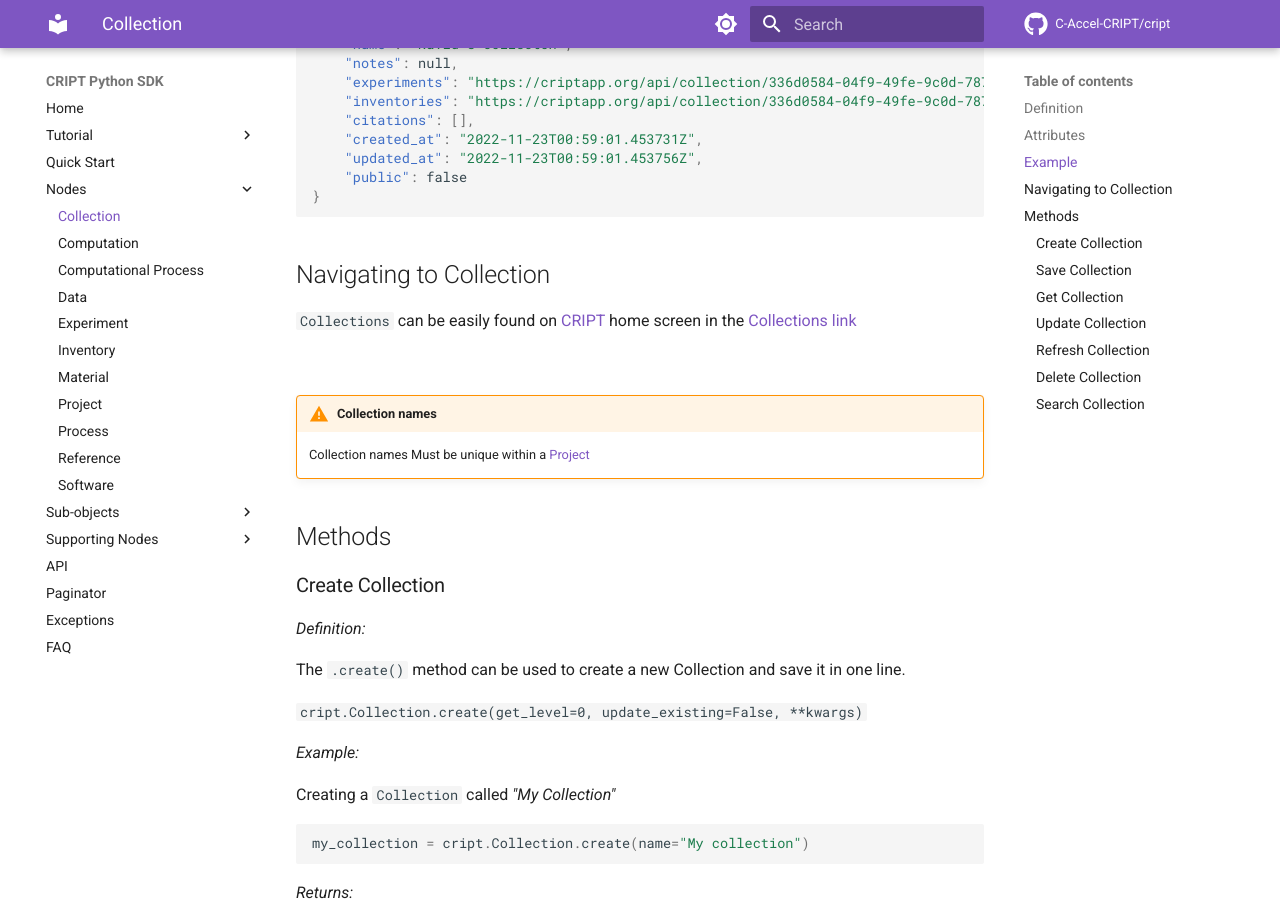
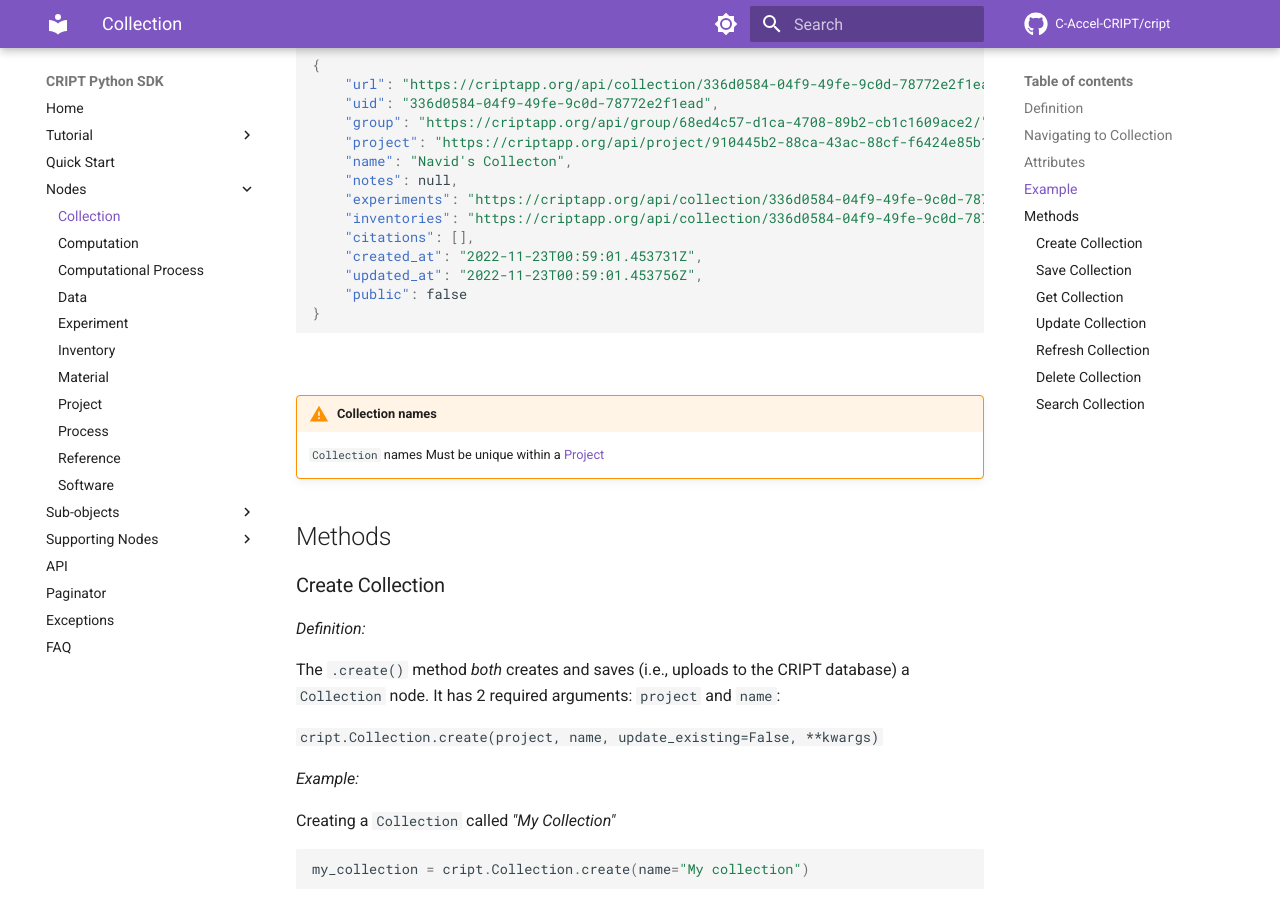
Before and after one commit to C-Accel-CRIPT/sdk-archive, an MkDocs documentation site: the page built from docs/nodes/collection.md, in a window 1280 px wide and 900 px high, scrolled down 1895 px. Built offline with MkDocs 1.6.1 and Material for MkDocs 9.7.7, drawn with Linux system fonts in a browser that asks for light colours; comment, search, counter and statistics services are not loaded; some of the changed text lies outside the part shown.

Commit message:
updated arguments of cript.Collection.create()

````diff
--- a/docs/nodes/collection.md
+++ b/docs/nodes/collection.md
@@ -42,14 +46,10 @@
 
 ```
 
-## Navigating to Collection
-`Collections` can be easily found on <a href="https://criptapp.org" target="_blank">CRIPT</a> home screen in the
-<a href="https://criptapp.org/collection/" target="_blank">Collections link</a>
-
 <br/>
 
 !!! warning "Collection names"
-    Collection names Must be unique within a <a href="../project" target="_blank">Project</a>
+    `Collection` names Must be unique within a <a href="../project" target="_blank">Project</a>
 
 ## Methods
 
@@ -57,9 +57,9 @@
 
 _Definition:_
 
-The `.create()` method can be used to create a new Collection and save it in one line.
+The `.create()` method *both* creates and saves (i.e., uploads to the CRIPT database) a `Collection` node. It has 2 required arguments: `project` and `name`:
 
-`cript.Collection.create(get_level=0, update_existing=False, **kwargs)`
+`cript.Collection.create(project, name, update_existing=False, **kwargs)`
 
 _Example:_
 
````
Also changed, not shown: other parts of docs/nodes/collection.md (+4 -0 lines).
